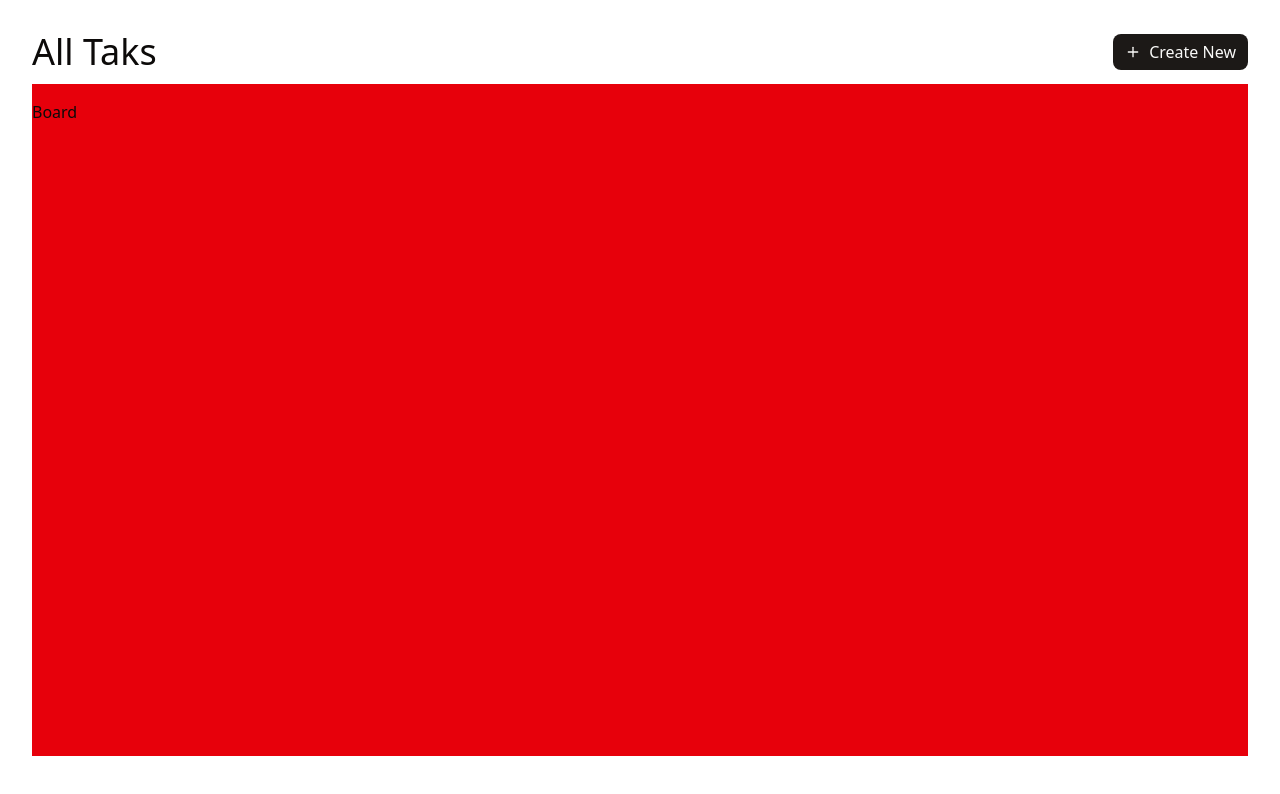
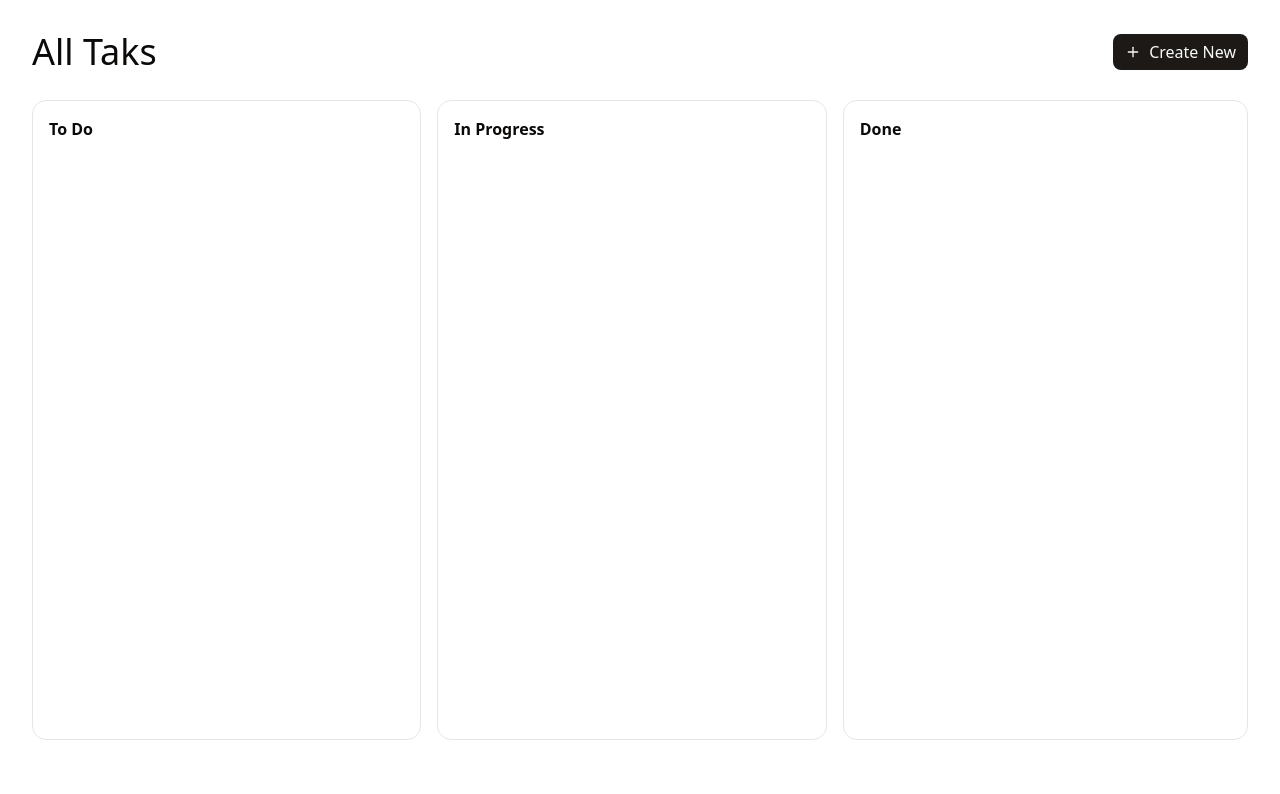
Before and after one commit to ShadowAdi/task-kanban, a Next.js app: page / in a window 1280 px wide. Shown: the top 794 px of the page. Built offline with nearby package versions, Linux system fonts and the light colour scheme.

Commit message:
added column

```diff
--- a/components/globals/Board.tsx
+++ b/components/globals/Board.tsx
@@ -1,10 +1,17 @@
 import { DndContext } from '@dnd-kit/core'
 import React from 'react'
+import Column from './Column'
 
 const Board = () => {
   return (
     <DndContext>
-        <main className='flex-1 w-full h-full py-4   bg-red-600 grid grid-cols-3 space-x-4'>Board</main>
+        <main className='flex-1 w-full h-full py-4   grid grid-cols-3 space-x-4'>
+ <Column id="todo" title="To Do" />
+
+        <Column id="in-progress" title="In Progress" />
+
+        <Column id="done" title="Done" />
+        </main>
     </DndContext>
   )
 }
--- /dev/null
+++ b/components/globals/Column.tsx
@@ -0,0 +1,19 @@
+import { useDroppable } from '@dnd-kit/core';
+import React, { ReactNode } from 'react'
+
+const Column = ({ id, title, children }: { id: string, title: string; children?: ReactNode }) => {
+    const { setNodeRef, isOver } = useDroppable({ id })
+    return (
+        <div
+            ref={setNodeRef}
+            className={`flex flex-col p-4 rounded-xl min-h-[80vh] border
+        ${isOver ? "bg-blue-100" : "bg-white"}
+      `}
+        >
+            <h2 className="font-semibold mb-3">{title}</h2>
+            {children}
+        </div>
+    )
+}
+
+export default Column
```
